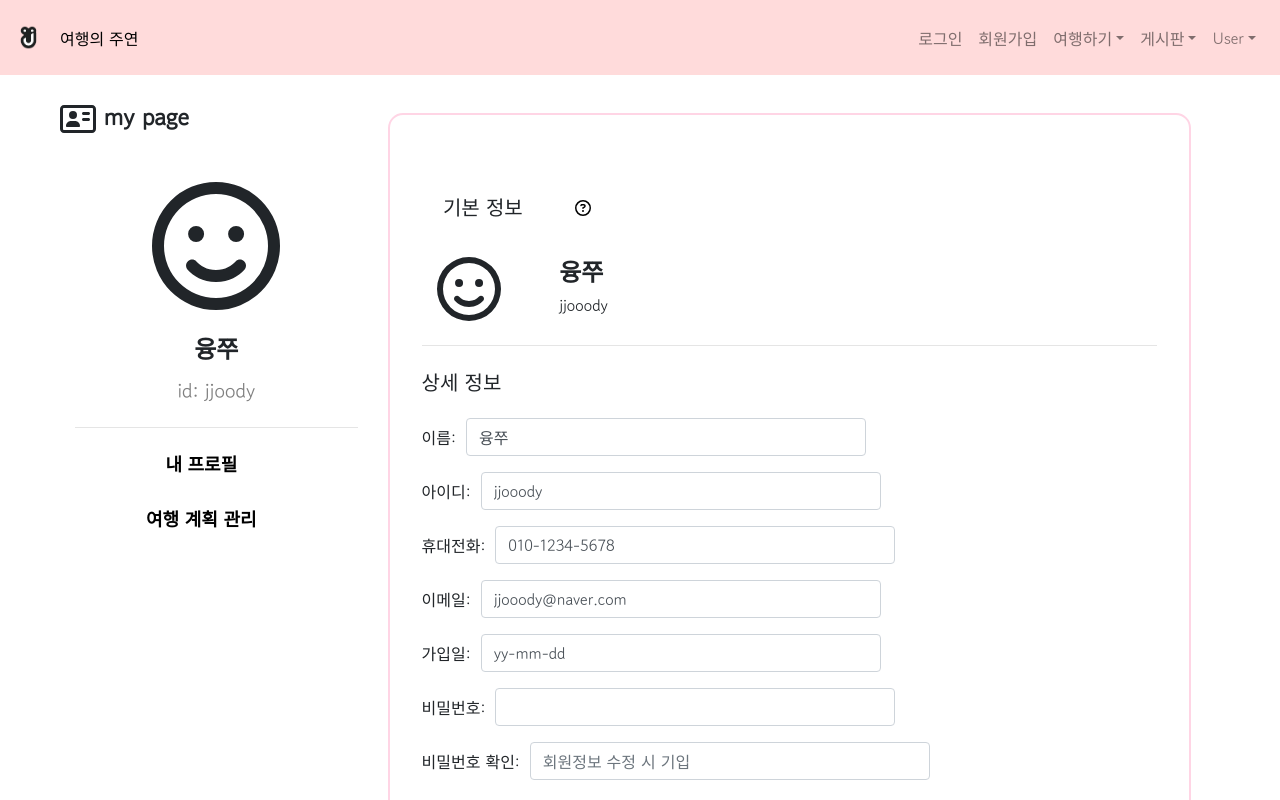
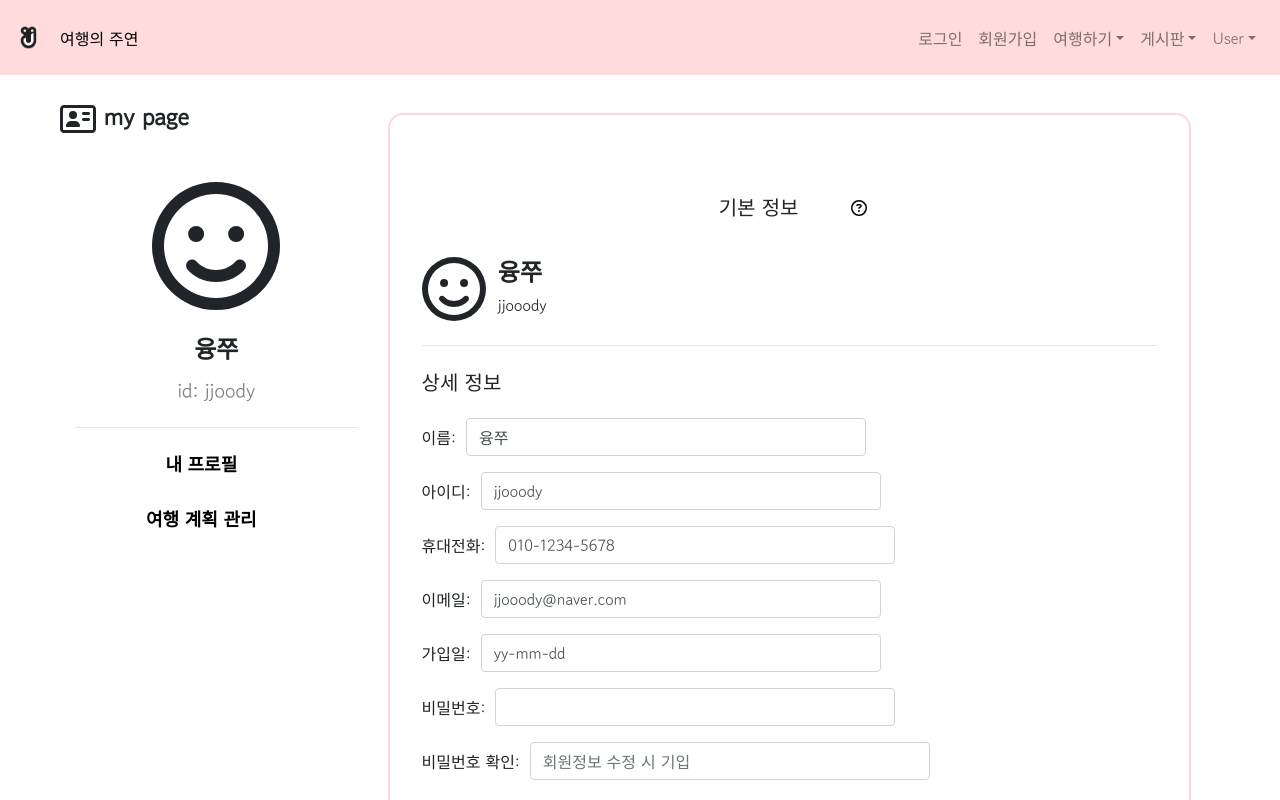
Before and after one commit to SeoYeonBae/my-trip-filmo, a Vue app in the folder Front-End/: page /mypage/profile in a window 1280 px wide. Shown: the top 800 px of the page. Built offline with nearby package versions, Linux system fonts and the light colour scheme.

Commit message:
modify: 아이콘 위치 수정

```diff
--- a/Front-End/src/components/user/mypage/MyPageSideBar.vue
+++ b/Front-End/src/components/user/mypage/MyPageSideBar.vue
@@ -87,5 +87,9 @@ h5 {
 #logo {
   justify-content: left;
   margin-top: 10%;
+  display: flex;
+  flex-direction: column;
+  align-items: center;
+  justify-content: center;
 }
 </style>
--- a/Front-End/src/components/user/mypage/MyPageUserInfo.vue
+++ b/Front-End/src/components/user/mypage/MyPageUserInfo.vue
@@ -28,7 +28,7 @@
         </b-col>
       </b-row>
       <b-row>
-        <b-col md="2">
+        <b-col md="1" class="p-0">
           <font-awesome-icon icon="fa-regular fa-face-smile" class="fa-4x" />
         </b-col>
         <b-col>
@@ -162,7 +162,6 @@ export default {
   box-shadow: none;
 }
 #title {
-  justify-content: left;
   margin-bottom: 3%;
 }
 h5.mb-4 {
```
